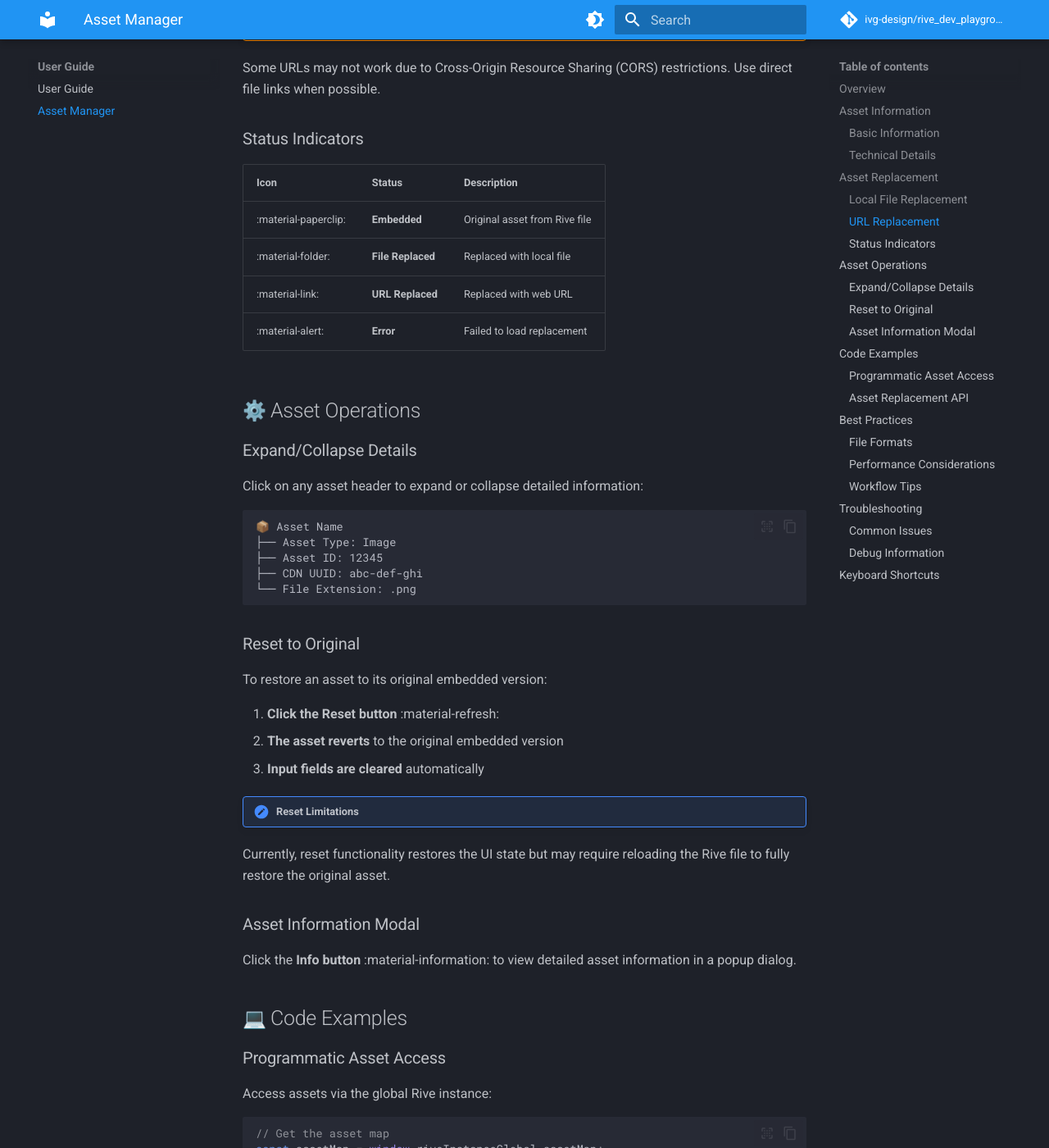
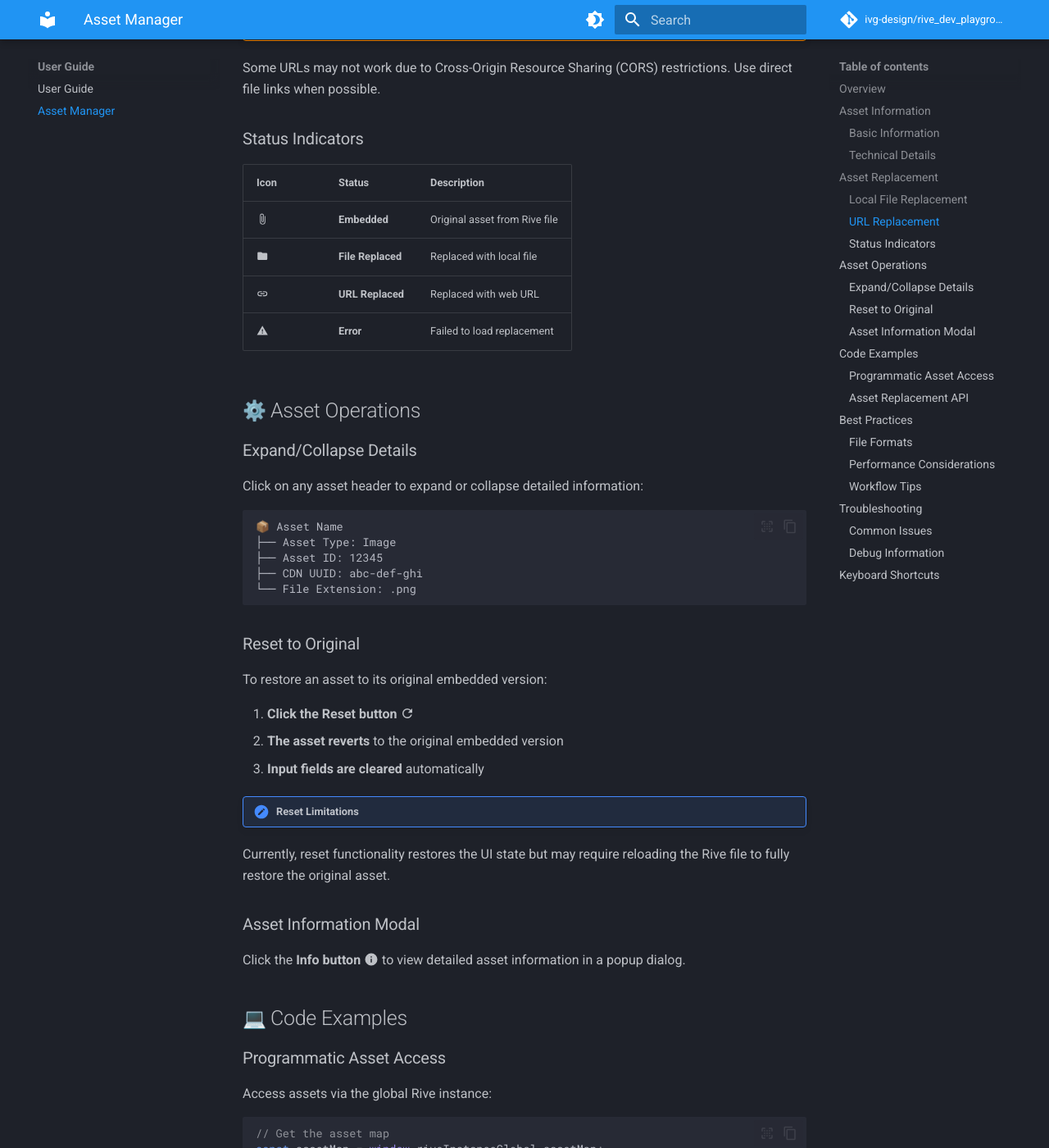
Before and after one commit to ivg-design/rive_dev_playground, an MkDocs documentation site: the page built from source_docs/guide/asset-manager.md, in a window 1280 px wide and 1400 px high, scrolled down 1595 px. Shown: the whole window at 82% size. Built offline with MkDocs 1.6.1 and Material for MkDocs 9.7.7, drawn with Linux system fonts in a browser that asks for light colours; emoji names are drawn with the system emoji font; comment, search, counter and statistics services are not loaded; some of the changed text lies outside the part shown.

Commit message:
[fix]: enhance pymdownx.emoji configuration for improved emoji rendering with custom icons

```diff
--- a/mkdocs.yml
+++ b/mkdocs.yml
@@ -56,7 +56,12 @@ markdown_extensions:
       alternate_style: true
   - pymdownx.tasklist:
       custom_checkbox: true
-  - pymdownx.emoji
+  - pymdownx.emoji:
+      emoji_index: !!python/name:materialx.emoji.twemoji
+      emoji_generator: !!python/name:materialx.emoji.to_svg
+      options:
+        custom_icons:
+          - materialx.emoji.twemoji
   - admonition
   - pymdownx.details
   - attr_list
```
